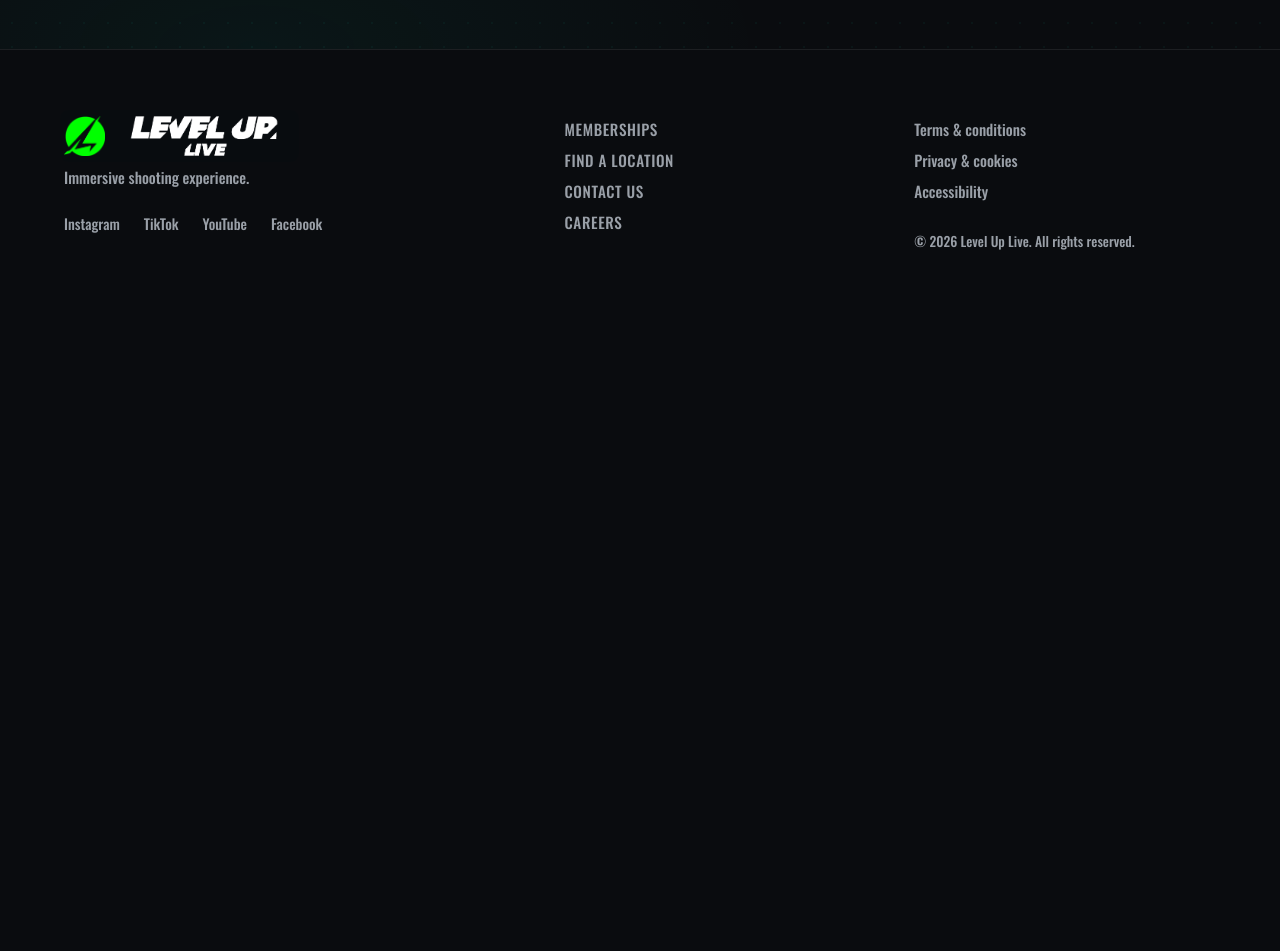
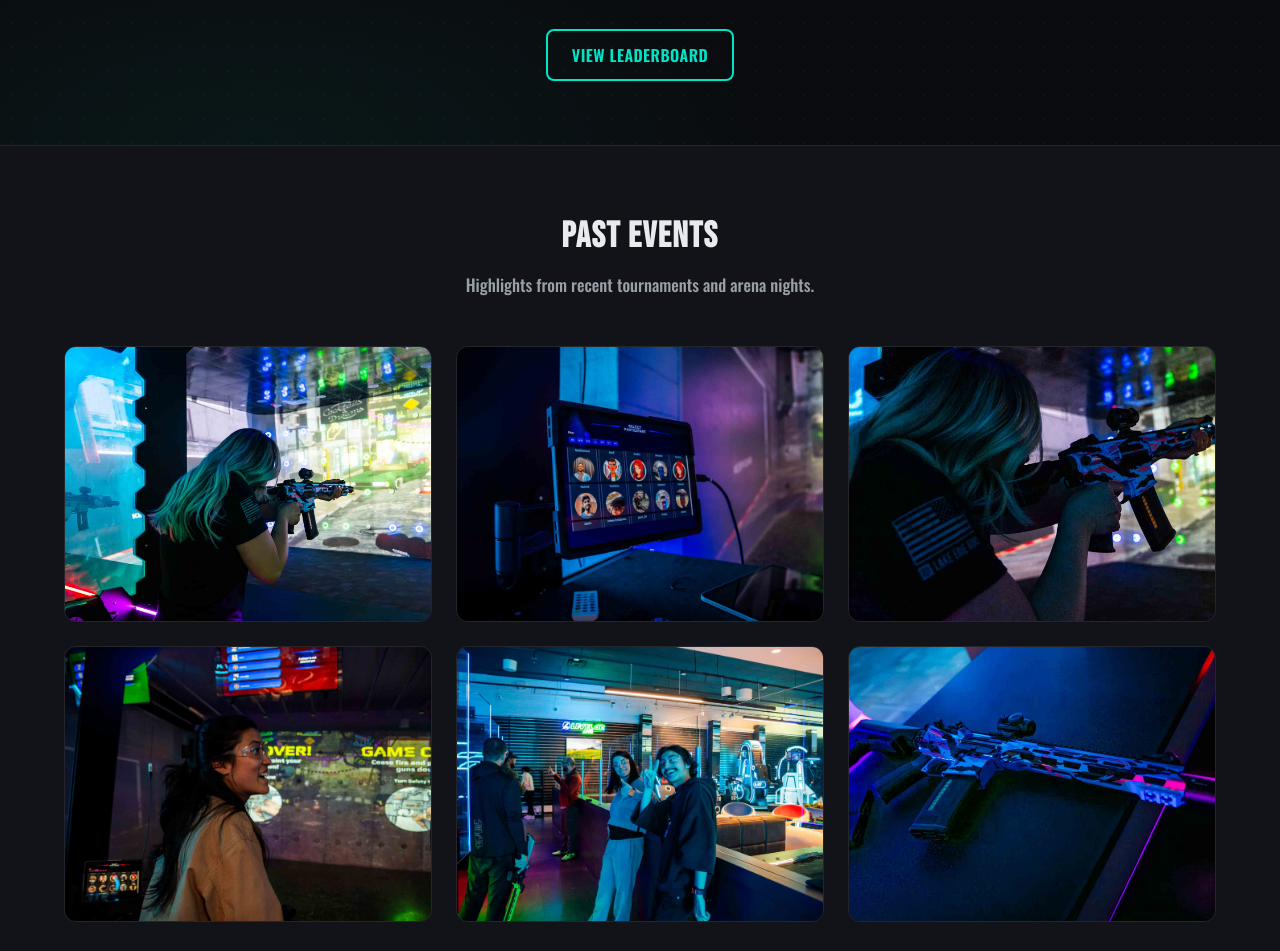
Before and after one commit to Level-Up-Live/Level-Up-Live-Main, a website: page upcoming-tournaments.html in a window 1280 px wide. Shown: the part 709-1660 px from the top of the page. Before the commit the page ends 992 px from the top, so only its background shows below. Drawn offline with nearby package versions, Linux system fonts and the light colour scheme.

Commit message:
Tournaments

```diff
--- a/styles.css
+++ b/styles.css
@@ -1674,6 +1674,62 @@ a:hover {
   padding-top: var(--header-h);
 }
 
+/* ---- Tournaments / events page ---- */
+.main-tournaments {
+  padding-top: calc(var(--header-h) + var(--space-lg));
+}
+
+.past-events {
+  padding: var(--space-3xl) 0;
+  background: var(--bg-card);
+  border-top: 1px solid var(--border);
+}
+
+.past-events .section-title {
+  margin-bottom: var(--space-sm);
+}
+
+.past-events-intro {
+  text-align: center;
+  max-width: 560px;
+  margin: 0 auto var(--space-2xl);
+  color: var(--text-muted);
+  font-size: 1.05rem;
+  line-height: 1.5;
+}
+
+.past-events-gallery {
+  display: grid;
+  grid-template-columns: repeat(3, 1fr);
+  gap: var(--space-lg);
+}
+
+.past-events-figure {
+  margin: 0;
+}
+
+.past-events-gallery img {
+  width: 100%;
+  height: auto;
+  aspect-ratio: 4 / 3;
+  object-fit: cover;
+  display: block;
+  border-radius: var(--radius-lg);
+  border: 1px solid var(--border);
+}
+
+@media (max-width: 900px) {
+  .past-events-gallery {
+    grid-template-columns: repeat(2, 1fr);
+  }
+}
+
+@media (max-width: 500px) {
+  .past-events-gallery {
+    grid-template-columns: 1fr;
+  }
+}
+
 /* ---- Locations page ---- */
 .main-locations {
   padding-top: var(--header-h);
--- a/upcoming-tournaments.html
+++ b/upcoming-tournaments.html
@@ -97,7 +97,7 @@
     </div>
   </header>
 
-  <main>
+  <main class="main-tournaments">
     <section class="latest-news" id="tournaments">
       <div class="container">
         <h1 class="section-title">Upcoming Tournaments and Events</h1>
@@ -129,6 +129,33 @@
 
         <div class="location-cta how-it-works-actions">
           <a href="https://app.leveluplive.com/leaderboard" target="_blank" rel="noopener noreferrer" class="btn btn-outline">View leaderboard</a>
+        </div>
+      </div>
+    </section>
+
+    <section class="past-events" id="past-events" aria-labelledby="past-events-heading">
+      <div class="container">
+        <h2 class="section-title" id="past-events-heading">Past events</h2>
+        <p class="past-events-intro">Highlights from recent tournaments and arena nights.</p>
+        <div class="past-events-gallery">
+          <figure class="past-events-figure">
+            <img src="content/images/nav/nav-tournaments.jpg" alt="Players competing at a Level Up Live tournament" width="800" height="600" loading="lazy" />
+          </figure>
+          <figure class="past-events-figure">
+            <img src="content/images/promos/promo-2.jpg" alt="Tournament and competitive play" width="800" height="600" loading="lazy" />
+          </figure>
+          <figure class="past-events-figure">
+            <img src="content/images/_1092411.jpg" alt="Arena action during a past event" width="800" height="600" loading="lazy" />
+          </figure>
+          <figure class="past-events-figure">
+            <img src="content/images/CHO_8867.jpg" alt="Gameplay at a past Level Up Live event" width="800" height="600" loading="lazy" />
+          </figure>
+          <figure class="past-events-figure">
+            <img src="content/images/CHO_8778.jpg" alt="Players in the arena" width="800" height="600" loading="lazy" />
+          </figure>
+          <figure class="past-events-figure">
+            <img src="content/images/_1092697.jpg" alt="Gear and arena from a past event" width="800" height="600" loading="lazy" />
+          </figure>
         </div>
       </div>
     </section>
```
Also changed, not shown: ._upcoming-tournaments.html (added).
